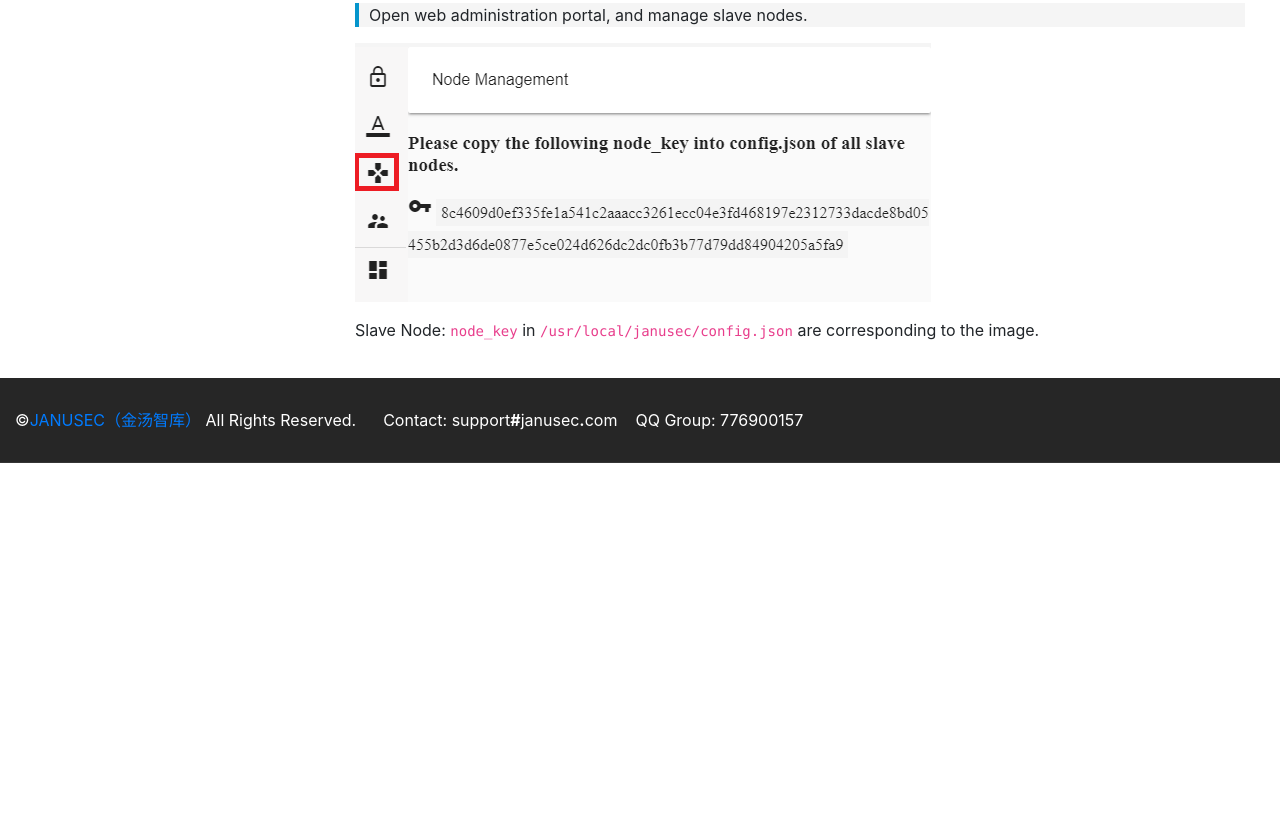
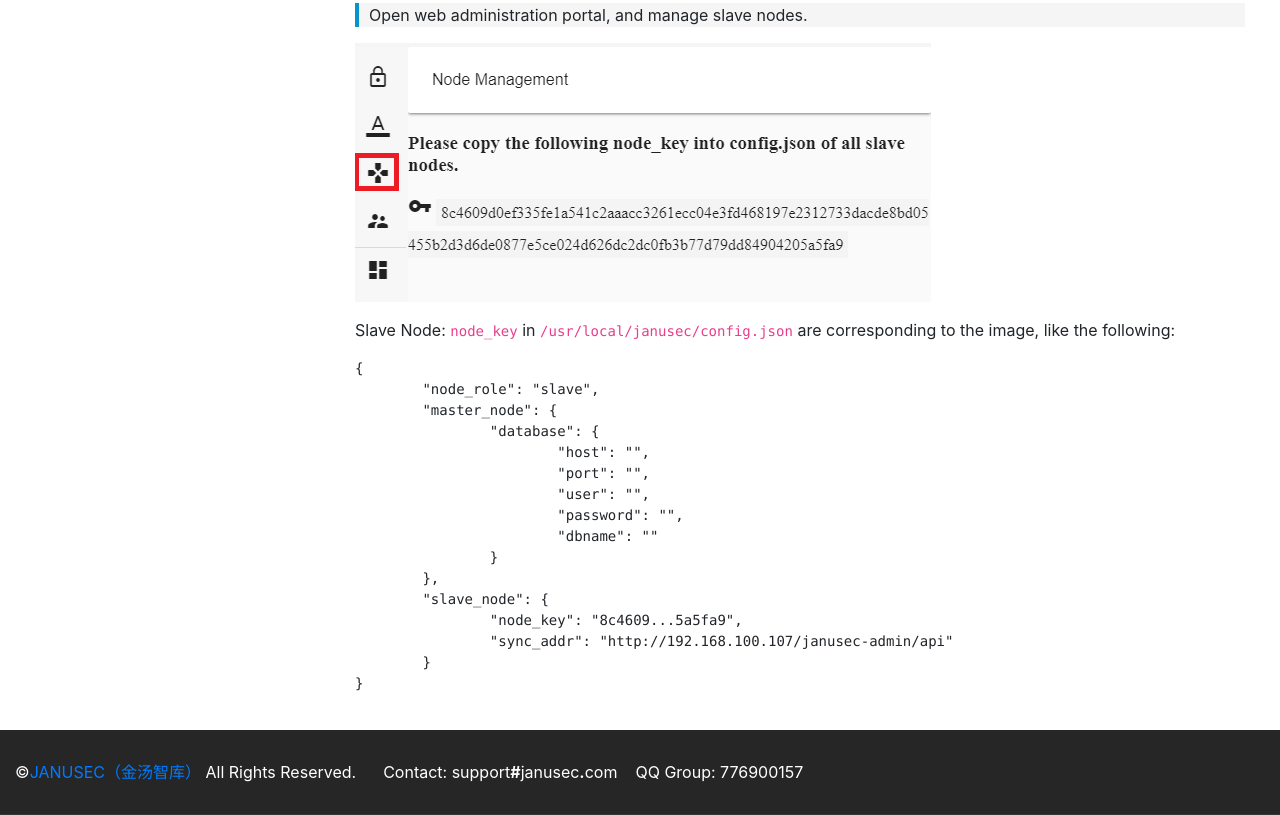
Before and after one commit to Janusec/janusec.github.io, a plain HTML site: page documentation/node-management/index.html in a window 1280 px wide. Shown: the part 919-1734 px from the top of the page. Before the commit the page ends 1382 px from the top, so only its background shows below. Drawn offline with Linux system fonts and the light colour scheme.

Commit message:
update slave node description

```diff
--- a/cn/index.xml
+++ b/cn/index.xml
@@ -115,7 +115,7 @@ WAF管理 参考 WAF管理</description>
       <pubDate>Sun, 20 May 2018 22:38:35 +0800</pubDate>
 
       <guid>https://janusec.github.io/cn/node-management/</guid>
-      <description>节点管理 节点类型  主节点, 有且只有一个，并需要使用PostgreSQL.
+      <description> 节点管理 节点类型  主节点, 有且只有一个，并需要使用PostgreSQL.
  从节点，可选，0个或多个，不需要数据库。
   单节点架构  一个主节点，没有从节点.
  不需要GSLB或DNS负载均衡.
@@ -124,7 +124,8 @@ WAF管理 参考 WAF管理</description>
  主节点需要使用PostgreSQL. 需要GSLB或DNS负载均衡（不同地区的用户查询同一个域名，获取到不同的IP地址）.
  适用于一个或多个大型Web业务.
   从节点  在统一的Web管理界面,可管理所有的从节点.
- 从节点配置文件/usr/local/janusec/config.json中的node_key，需要据此配置.</description>
+ 从节点配置文件/usr/local/janusec/config.json中的node_key，需要据此配置，类似：
+{ &amp;quot;node_role&amp;quot;: &amp;quot;slave&amp;quot;, &amp;quot;master_node&amp;quot;: { &amp;quot;database&amp;quot;: { &amp;quot;host&amp;quot;: &amp;quot;&amp;quot;, &amp;quot;port&amp;quot;: &amp;quot;&amp;quot;, &amp;quot;user&amp;quot;: &amp;quot;&amp;quot;, &amp;quot;password&amp;quot;: &amp;quot;&amp;quot;, &amp;quot;dbname&amp;quot;: &amp;quot;&amp;quot; } }, &amp;quot;slave_node&amp;quot;: {	&amp;quot;node_key&amp;quot;: &amp;quot;8c4609...5a5fa9&amp;quot;, &amp;quot;sync_addr&amp;quot;: &amp;quot;http://192.168.100.107/janusec-admin/api&amp;quot; }	}  </description>
     </item>
 
     <item>
--- a/documentation/node-management/index.html
+++ b/documentation/node-management/index.html
@@ -171,7 +171,25 @@
 
 <p><img src="/images/node1.png" alt="Slave Node" title="Slave Node of Janusec Application Gateway" /></p>
 
-<p>Slave Node: <code>node_key</code> in <code>/usr/local/janusec/config.json</code> are corresponding to the image.</p>
+<p>Slave Node: <code>node_key</code> in <code>/usr/local/janusec/config.json</code> are corresponding to the image, like the following:</p>
+
+<pre><code>{
+	&quot;node_role&quot;: &quot;slave&quot;,
+	&quot;master_node&quot;: {
+		&quot;database&quot;: {
+			&quot;host&quot;: &quot;&quot;,
+			&quot;port&quot;: &quot;&quot;,
+			&quot;user&quot;: &quot;&quot;,
+			&quot;password&quot;: &quot;&quot;,
+			&quot;dbname&quot;: &quot;&quot;
+		}
+	},
+	&quot;slave_node&quot;: {
+		&quot;node_key&quot;: &quot;8c4609...5a5fa9&quot;,
+		&quot;sync_addr&quot;: &quot;http://192.168.100.107/janusec-admin/api&quot;
+	}
+}
+</code></pre>
 
             </article>
       </div>
--- a/index.xml
+++ b/index.xml
@@ -229,7 +229,7 @@ Note:
       <pubDate>Sun, 20 May 2018 22:38:35 +0800</pubDate>
 
       <guid>https://janusec.github.io/cn/node-management/</guid>
-      <description>节点管理 节点类型  主节点, 有且只有一个，并需要使用PostgreSQL.
+      <description> 节点管理 节点类型  主节点, 有且只有一个，并需要使用PostgreSQL.
  从节点，可选，0个或多个，不需要数据库。
   单节点架构  一个主节点，没有从节点.
  不需要GSLB或DNS负载均衡.
@@ -238,7 +238,8 @@ Note:
  主节点需要使用PostgreSQL. 需要GSLB或DNS负载均衡（不同地区的用户查询同一个域名，获取到不同的IP地址）.
  适用于一个或多个大型Web业务.
   从节点  在统一的Web管理界面,可管理所有的从节点.
- 从节点配置文件/usr/local/janusec/config.json中的node_key，需要据此配置.</description>
+ 从节点配置文件/usr/local/janusec/config.json中的node_key，需要据此配置，类似：
+{ &amp;quot;node_role&amp;quot;: &amp;quot;slave&amp;quot;, &amp;quot;master_node&amp;quot;: { &amp;quot;database&amp;quot;: { &amp;quot;host&amp;quot;: &amp;quot;&amp;quot;, &amp;quot;port&amp;quot;: &amp;quot;&amp;quot;, &amp;quot;user&amp;quot;: &amp;quot;&amp;quot;, &amp;quot;password&amp;quot;: &amp;quot;&amp;quot;, &amp;quot;dbname&amp;quot;: &amp;quot;&amp;quot; } }, &amp;quot;slave_node&amp;quot;: {	&amp;quot;node_key&amp;quot;: &amp;quot;8c4609...5a5fa9&amp;quot;, &amp;quot;sync_addr&amp;quot;: &amp;quot;http://192.168.100.107/janusec-admin/api&amp;quot; }	}  </description>
     </item>
 
     <item>
```
Also changed, not shown: cn/node-management/index.html (+19 -1 lines).
